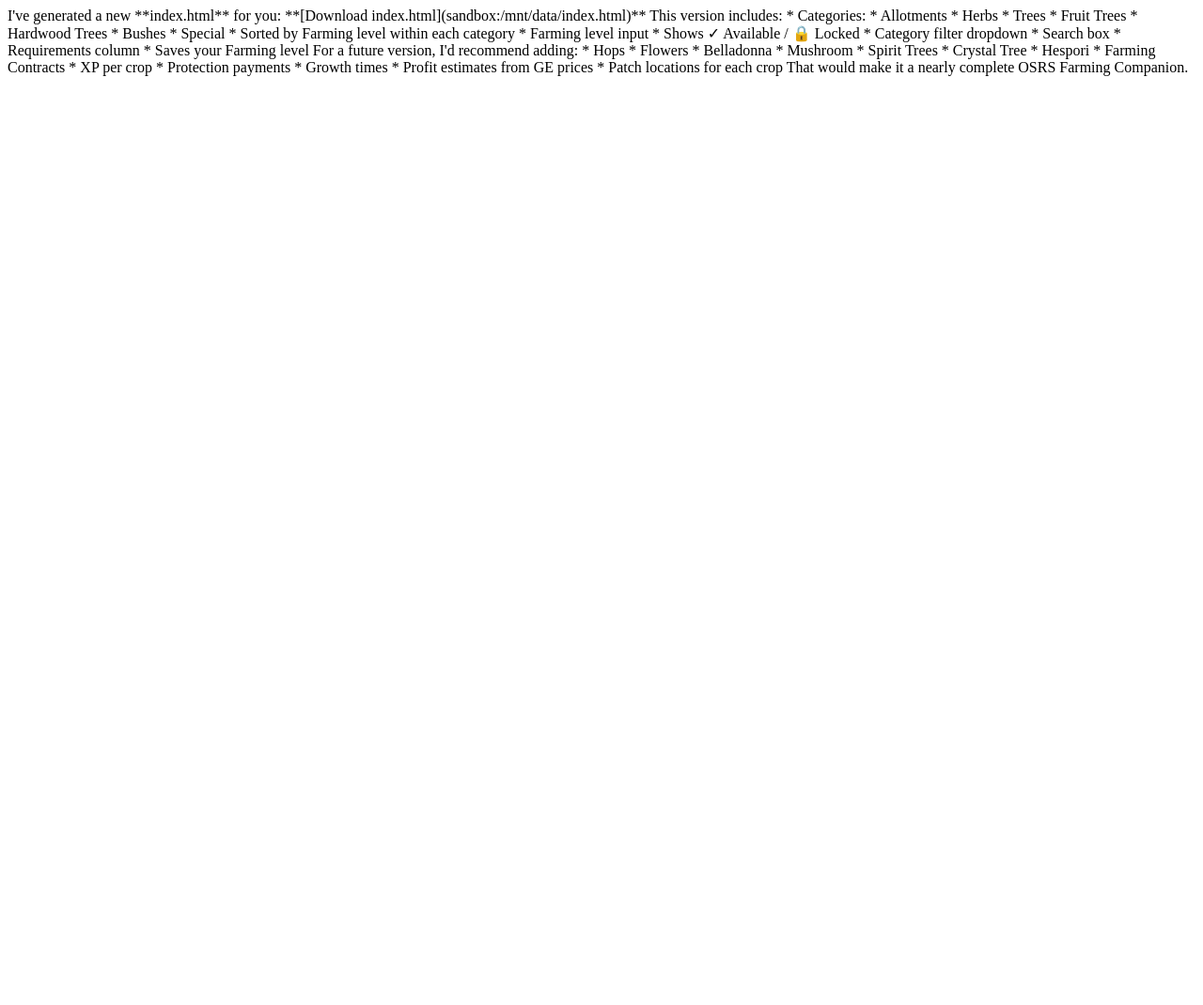
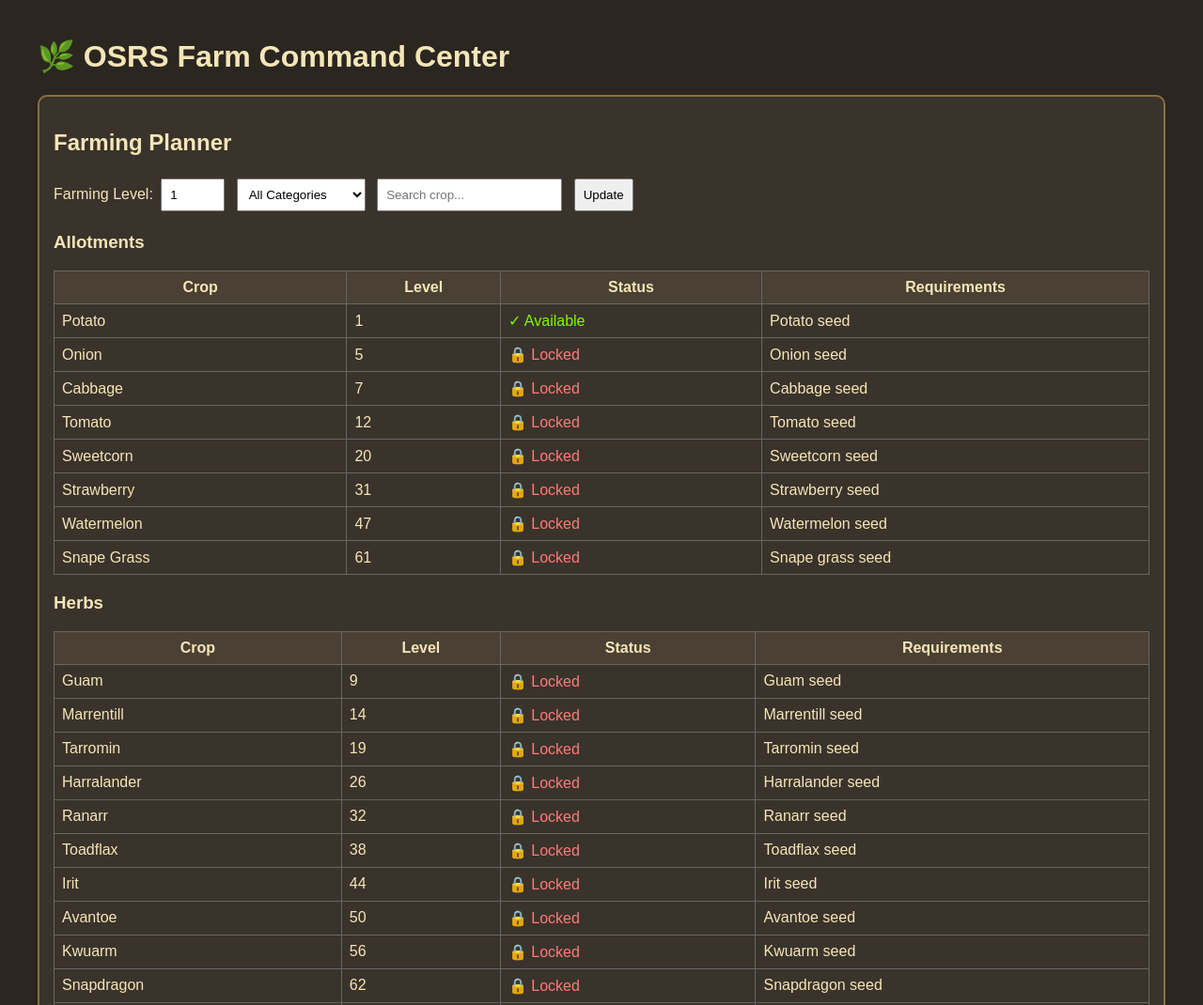
Before and after one commit to jgnnkm287j-eng/OSRS-farming-tracker, a plain HTML site: page index.html in a window 1280 px wide. Shown: the top 1070 px of the page at 94% size. Before the commit the page ends 800 px from the top, so only its background shows below. Drawn offline with Linux system fonts and the light colour scheme.

Commit message:
Update index.html

```diff
--- a/index.html
+++ b/index.html
@@ -1,40 +1,142 @@
-I've generated a new **index.html** for you:
+<!DOCTYPE html>
+<html>
+<head>
+<meta charset="utf-8">
+<title>OSRS Farm Command Center</title>
+<style>
+body{font-family:Arial;background:#2b2620;color:#f5e6b8;max-width:1200px;margin:auto;padding:20px}
+.card{background:#3a332b;border:2px solid #8b6f3d;border-radius:10px;padding:15px;margin:15px 0}
+input,select,button{padding:8px;margin:4px}
+table{width:100%;border-collapse:collapse;margin-top:10px}
+th,td{border:1px solid #666;padding:8px}
+th{background:#4a4033}
+.available{color:#7CFC00}
+.locked{color:#ff7a7a}
+</style>
+</head>
+<body>
 
-**[Download index.html](sandbox:/mnt/data/index.html)**
+<h1>🌿 OSRS Farm Command Center</h1>
 
-This version includes:
+<div class="card">
+<h2>Farming Planner</h2>
 
-* Categories:
+<label>Farming Level:</label>
+<input type="number" id="level" min="1" max="99" value="1">
 
-  * Allotments
-  * Herbs
-  * Trees
-  * Fruit Trees
-  * Hardwood Trees
-  * Bushes
-  * Special
-* Sorted by Farming level within each category
-* Farming level input
-* Shows ✓ Available / 🔒 Locked
-* Category filter dropdown
-* Search box
-* Requirements column
-* Saves your Farming level
+<select id="categoryFilter" onchange="showCrops()">
+<option value="All">All Categories</option>
+<option value="Allotments">Allotments</option>
+<option value="Herbs">Herbs</option>
+<option value="Trees">Trees</option>
+<option value="Fruit Trees">Fruit Trees</option>
+<option value="Hardwood Trees">Hardwood Trees</option>
+<option value="Bushes">Bushes</option>
+<option value="Special">Special</option>
+</select>
 
-For a future version, I'd recommend adding:
+<input type="text" id="searchBox" placeholder="Search crop..." onkeyup="showCrops()">
 
-* Hops
-* Flowers
-* Belladonna
-* Mushroom
-* Spirit Trees
-* Crystal Tree
-* Hespori
-* Farming Contracts
-* XP per crop
-* Protection payments
-* Growth times
-* Profit estimates from GE prices
-* Patch locations for each crop
+<button onclick="showCrops()">Update</button>
 
-That would make it a nearly complete OSRS Farming Companion.
+<div id="cropList"></div>
+</div>
+
+<script>
+const crops = [
+{category:"Allotments",name:"Potato",level:1,req:"Potato seed"},
+{category:"Allotments",name:"Onion",level:5,req:"Onion seed"},
+{category:"Allotments",name:"Cabbage",level:7,req:"Cabbage seed"},
+{category:"Allotments",name:"Tomato",level:12,req:"Tomato seed"},
+{category:"Allotments",name:"Sweetcorn",level:20,req:"Sweetcorn seed"},
+{category:"Allotments",name:"Strawberry",level:31,req:"Strawberry seed"},
+{category:"Allotments",name:"Watermelon",level:47,req:"Watermelon seed"},
+{category:"Allotments",name:"Snape Grass",level:61,req:"Snape grass seed"},
+
+{category:"Herbs",name:"Guam",level:9,req:"Guam seed"},
+{category:"Herbs",name:"Marrentill",level:14,req:"Marrentill seed"},
+{category:"Herbs",name:"Tarromin",level:19,req:"Tarromin seed"},
+{category:"Herbs",name:"Harralander",level:26,req:"Harralander seed"},
+{category:"Herbs",name:"Ranarr",level:32,req:"Ranarr seed"},
+{category:"Herbs",name:"Toadflax",level:38,req:"Toadflax seed"},
+{category:"Herbs",name:"Irit",level:44,req:"Irit seed"},
+{category:"Herbs",name:"Avantoe",level:50,req:"Avantoe seed"},
+{category:"Herbs",name:"Kwuarm",level:56,req:"Kwuarm seed"},
+{category:"Herbs",name:"Snapdragon",level:62,req:"Snapdragon seed"},
+{category:"Herbs",name:"Cadantine",level:67,req:"Cadantine seed"},
+{category:"Herbs",name:"Lantadyme",level:73,req:"Lantadyme seed"},
+{category:"Herbs",name:"Dwarf Weed",level:79,req:"Dwarf weed seed"},
+{category:"Herbs",name:"Torstol",level:85,req:"Torstol seed"},
+
+{category:"Trees",name:"Oak",level:15,req:"Oak sapling"},
+{category:"Trees",name:"Willow",level:30,req:"Willow sapling"},
+{category:"Trees",name:"Maple",level:45,req:"Maple sapling"},
+{category:"Trees",name:"Yew",level:60,req:"Yew sapling"},
+{category:"Trees",name:"Magic",level:75,req:"Magic sapling"},
+
+{category:"Fruit Trees",name:"Apple",level:27,req:"Apple sapling"},
+{category:"Fruit Trees",name:"Banana",level:33,req:"Banana sapling"},
+{category:"Fruit Trees",name:"Orange",level:39,req:"Orange sapling"},
+{category:"Fruit Trees",name:"Curry",level:42,req:"Curry sapling"},
+{category:"Fruit Trees",name:"Pineapple",level:51,req:"Pineapple sapling"},
+{category:"Fruit Trees",name:"Papaya",level:57,req:"Papaya sapling"},
+{category:"Fruit Trees",name:"Palm",level:68,req:"Palm sapling"},
+{category:"Fruit Trees",name:"Dragonfruit",level:81,req:"Dragonfruit sapling"},
+
+{category:"Hardwood Trees",name:"Teak",level:35,req:"Teak sapling"},
+{category:"Hardwood Trees",name:"Mahogany",level:55,req:"Mahogany sapling"},
+
+{category:"Bushes",name:"Redberry",level:10,req:"Redberry seed"},
+{category:"Bushes",name:"Cadavaberry",level:22,req:"Cadavaberry seed"},
+{category:"Bushes",name:"Dwellberry",level:36,req:"Dwellberry seed"},
+{category:"Bushes",name:"Jangerberry",level:48,req:"Jangerberry seed"},
+{category:"Bushes",name:"Whiteberry",level:59,req:"Whiteberry seed"},
+
+{category:"Special",name:"Seaweed",level:23,req:"Seaweed spore"},
+{category:"Special",name:"Cactus",level:55,req:"Cactus seed"},
+{category:"Special",name:"Celastrus",level:85,req:"Celastrus seed"},
+{category:"Special",name:"Redwood",level:90,req:"Redwood sapling"}
+];
+
+function showCrops(){
+ const lvl = parseInt(document.getElementById('level').value || 1);
+ const filter = document.getElementById('categoryFilter').value;
+ const search = document.getElementById('searchBox').value.toLowerCase();
+
+ const categories=[...new Set(crops.map(c=>c.category))];
+ let html='';
+
+ categories.forEach(cat=>{
+   if(filter!=='All' && filter!==cat) return;
+
+   let items=crops
+     .filter(c=>c.category===cat)
+     .filter(c=>c.name.toLowerCase().includes(search))
+     .sort((a,b)=>a.level-b.level);
+
+   if(items.length===0) return;
+
+   html += `<h3>${cat}</h3>`;
+   html += '<table><tr><th>Crop</th><th>Level</th><th>Status</th><th>Requirements</th></tr>';
+
+   items.forEach(item=>{
+      const unlocked=lvl>=item.level;
+      html += `<tr>
+      <td>${item.name}</td>
+      <td>${item.level}</td>
+      <td class="${unlocked?'available':'locked'}">${unlocked?'✓ Available':'🔒 Locked'}</td>
+      <td>${item.req}</td>
+      </tr>`;
+   });
+
+   html += '</table>';
+ });
+ document.getElementById('cropList').innerHTML = html;
+ localStorage.setItem('farmLevel',lvl);
+}
+
+document.getElementById('level').value = localStorage.getItem('farmLevel') || 1;
+showCrops();
+</script>
+</body>
+</html>
```
